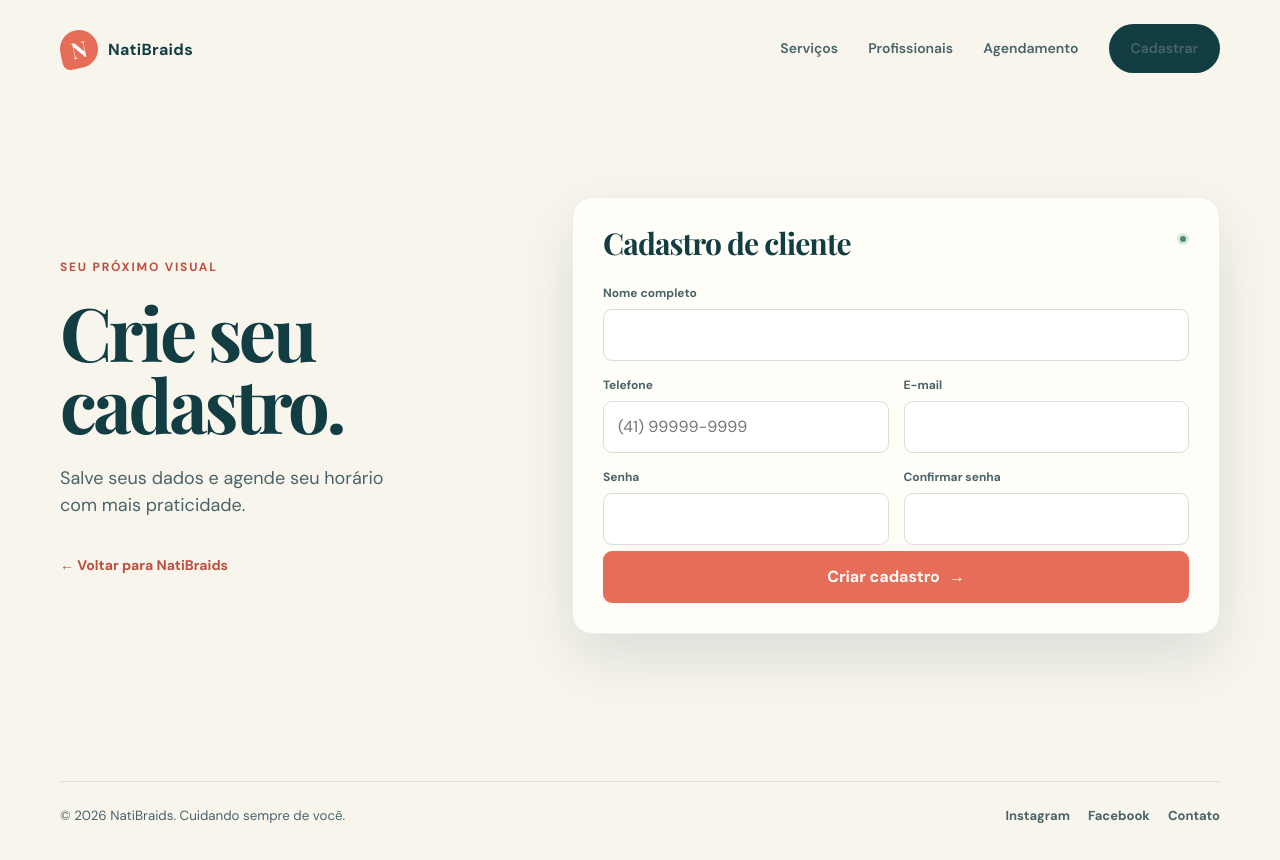
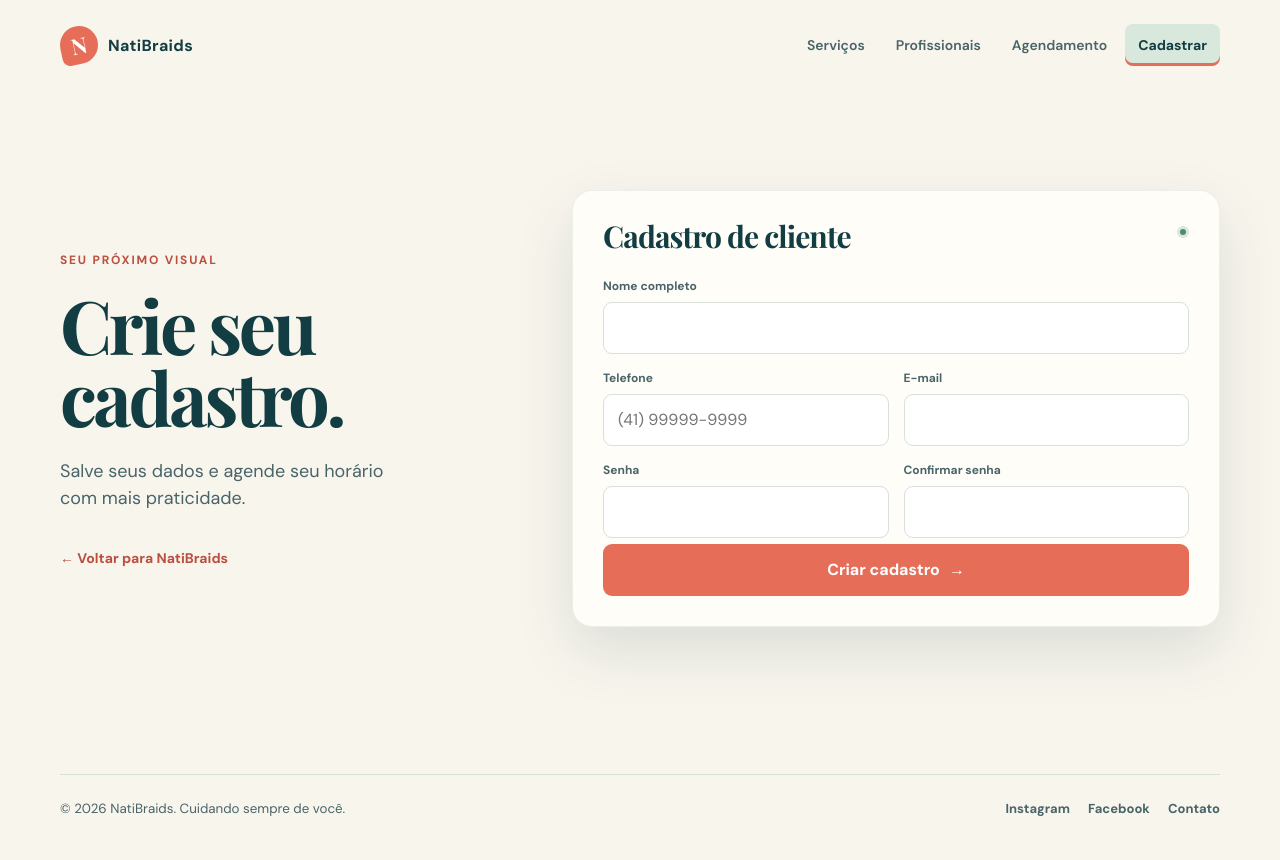
Before and after one commit to Miranda2009X/sisAgend, a website: page htmlTrabalho/cadastro.html in a window 1280 px wide. Drawn offline with nearby package versions, Linux system fonts and the light colour scheme.

```diff
--- a/htmlTrabalho/cadastro.html
+++ b/htmlTrabalho/cadastro.html
@@ -20,7 +20,7 @@
         <a href="cliente.html#recursos">Serviços</a>
         <a href="profissionais.html">Profissionais</a>
         <a href="agendamento.html">Agendamento</a>
-        <a class="button button-quiet" href="cadastro.html" aria-current="page">Cadastrar</a>
+        <a href="cadastro.html" aria-current="page">Cadastrar</a>
       </nav>
       <button class="menu-toggle" type="button" aria-label="Abrir menu" aria-expanded="false">☰</button>
     </header>
--- a/htmlTrabalho/css.css
+++ b/htmlTrabalho/css.css
@@ -11,14 +11,14 @@
       }
 
       * { box-sizing: border-box; }
-      html { overflow-x: hidden; scroll-behavior: smooth; }
+      html { overflow-x: clip; scroll-behavior: smooth; }
       body {
         margin: 0;
         color: var(--ink);
         background: var(--cream);
         font-family: "DM Sans", sans-serif;
         line-height: 1.5;
-        overflow-x: hidden;
+        overflow-x: clip;
       }
       a { color: inherit; text-decoration: none; }
       button, input { font: inherit; }
@@ -26,9 +26,13 @@
 
       .topbar {
         align-items: center;
+        background: var(--cream);
         display: flex;
         justify-content: space-between;
         padding: 24px 0;
+        position: sticky;
+        top: 0;
+        z-index: 20;
       }
       .brand { align-items: center; display: flex; gap: 10px; font-weight: 700; letter-spacing: .02em; }
       .brand-mark {
@@ -45,9 +49,12 @@
         width: 38px;
       }
       .brand span:last-child { transform: translateY(1px); }
-      .nav { align-items: center; display: flex; gap: 30px; }
-      .nav a { color: var(--ink-soft); font-size: 14px; font-weight: 600; }
-      .nav a:hover { color: var(--coral-dark); }
+      .nav { align-items: center; display: flex; gap: 5px; }
+      .nav a { align-items: center; border-radius: 8px; color: var(--ink-soft); display: inline-flex; font-size: 14px; font-weight: 600; justify-content: center; min-height: 42px; padding: 10px 13px; transition: background .18s ease, color .18s ease; }
+      .nav a:hover:not(.button) { background: var(--mint); color: var(--ink); }
+      .nav a[aria-current="page"]:not(.button) { background: var(--mint); box-shadow: inset 0 -3px var(--coral); color: var(--ink); font-weight: 700; }
+      .nav a:focus-visible { outline: 2px solid var(--coral); outline-offset: 2px; }
+      .nav a.button { color: white; min-height: 42px; padding: 10px 16px; }
       .menu-toggle { display: none; }
       .button {
         align-items: center;
@@ -136,6 +143,7 @@
       .availability-empty { color: var(--ink-soft); padding: 24px !important; text-align: center; }
 
       .section { padding: 100px 0; }
+      #recursos { scroll-margin-top: 100px; }
       .section-heading { align-items: end; display: flex; justify-content: space-between; margin-bottom: 38px; }
       h2 { font-family: "Playfair Display", serif; font-size: clamp(34px, 4vw, 54px); letter-spacing: -.03em; line-height: 1; }
       .section-heading p { color: var(--ink-soft); margin: 0; max-width: 310px; }
```
Also changed, not shown: htmlTrabalho/cliente.html (+6 -0 lines).
